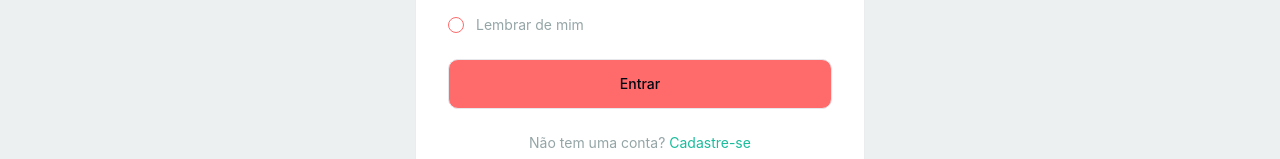
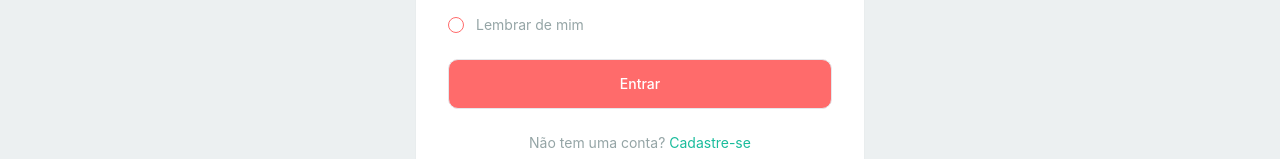
Before and after one commit to RogerEliel/evento-clique-digital, a React (Vite) app: page /login in a window 1280 px wide. Shown: the part 484-643 px from the top of the page. Built offline with nearby package versions, Linux system fonts and the light colour scheme.

Commit message:
Visual edit in Lovable
Edited UI in Lovable

```diff
--- a/src/pages/Login.tsx
+++ b/src/pages/Login.tsx
@@ -121,7 +121,7 @@ const Login = () => {
               </div>
             </div>
 
-            <Button type="submit" disabled={submitting} className="w-full text-gray-950 border border-gray-200 py-6 bg-[#ff6b6b]">
+            <Button type="submit" disabled={submitting} className="w-full border border-gray-200 py-6 bg-[#ff6b6b] text-white">
               {submitting ? 'Entrando...' : 'Entrar'}
             </Button>
 
```
